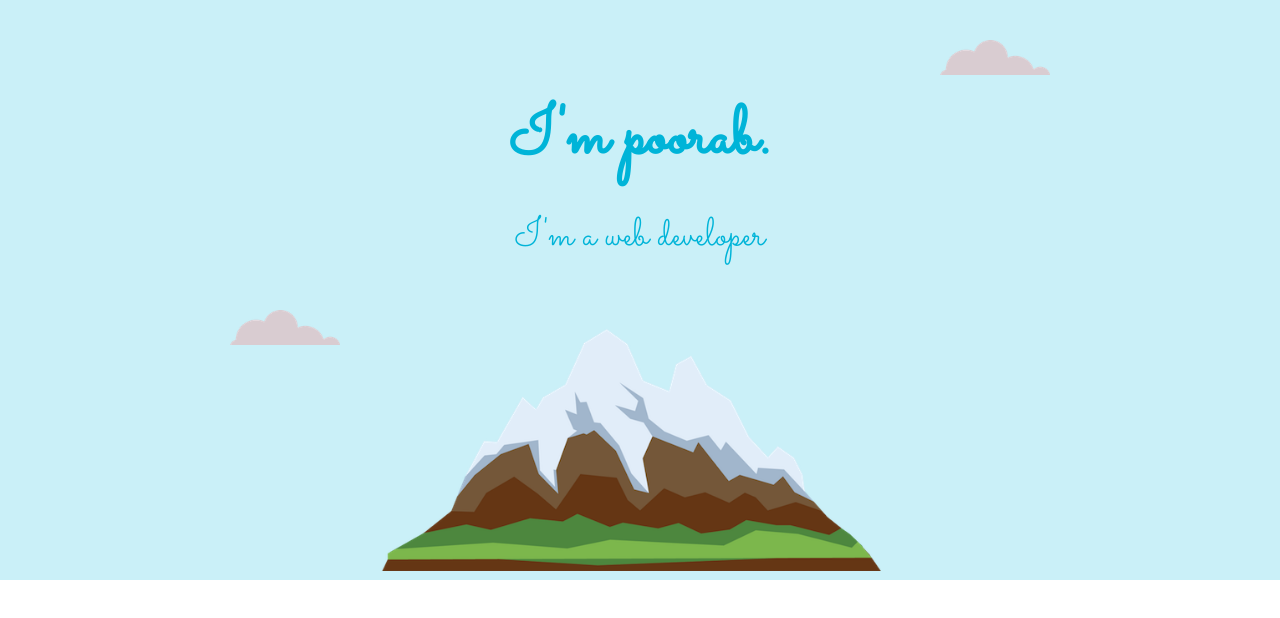
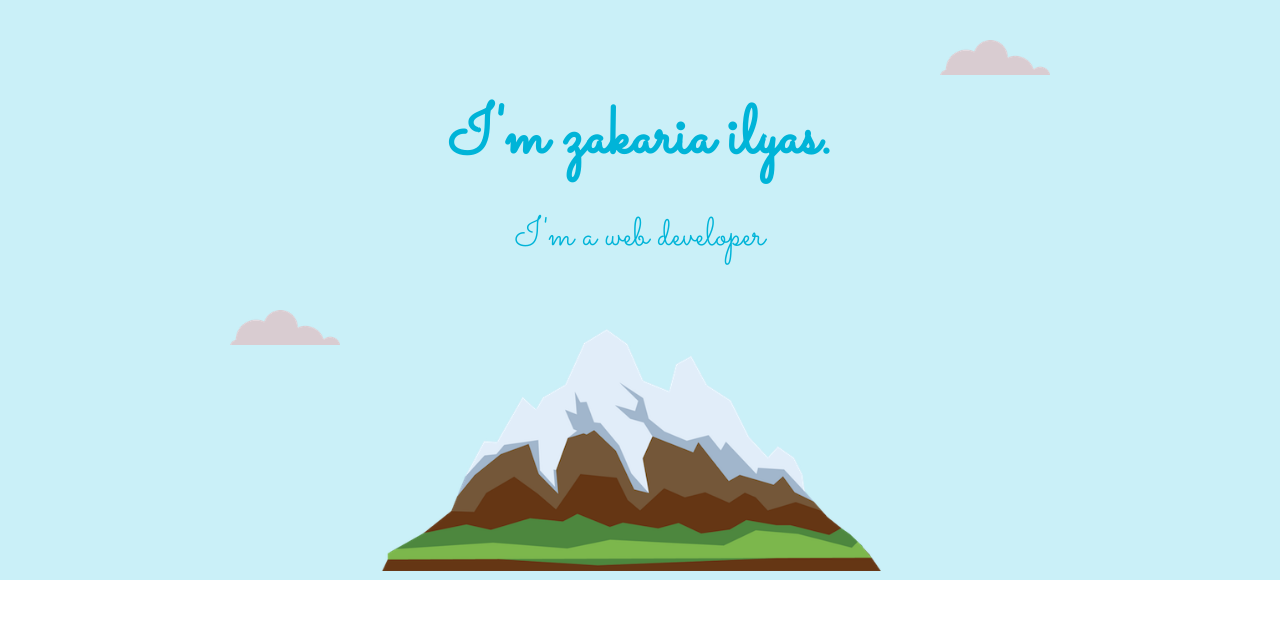
Before and after one commit to zakariailyas/my-resume, a plain HTML site: page index.html in a window 1280 px wide. Drawn offline with Linux system fonts and the light colour scheme.

Commit message:
change name

```diff
--- a/index.html
+++ b/index.html
@@ -16,7 +16,7 @@
 <body>
     <div class="top-container">
         <img src="cloud.png" class="cloud-1" alt="">
-        <h1 class="title">I'm poorab.</h1>
+        <h1 class="title">I'm zakaria ilyas.</h1>
         <h2 class="title">I'm a web developer</h2>
         <img src="mountain.png" alt="" class="mountain">
         <img src="cloud.png" class="cloud-2" alt="">
```
